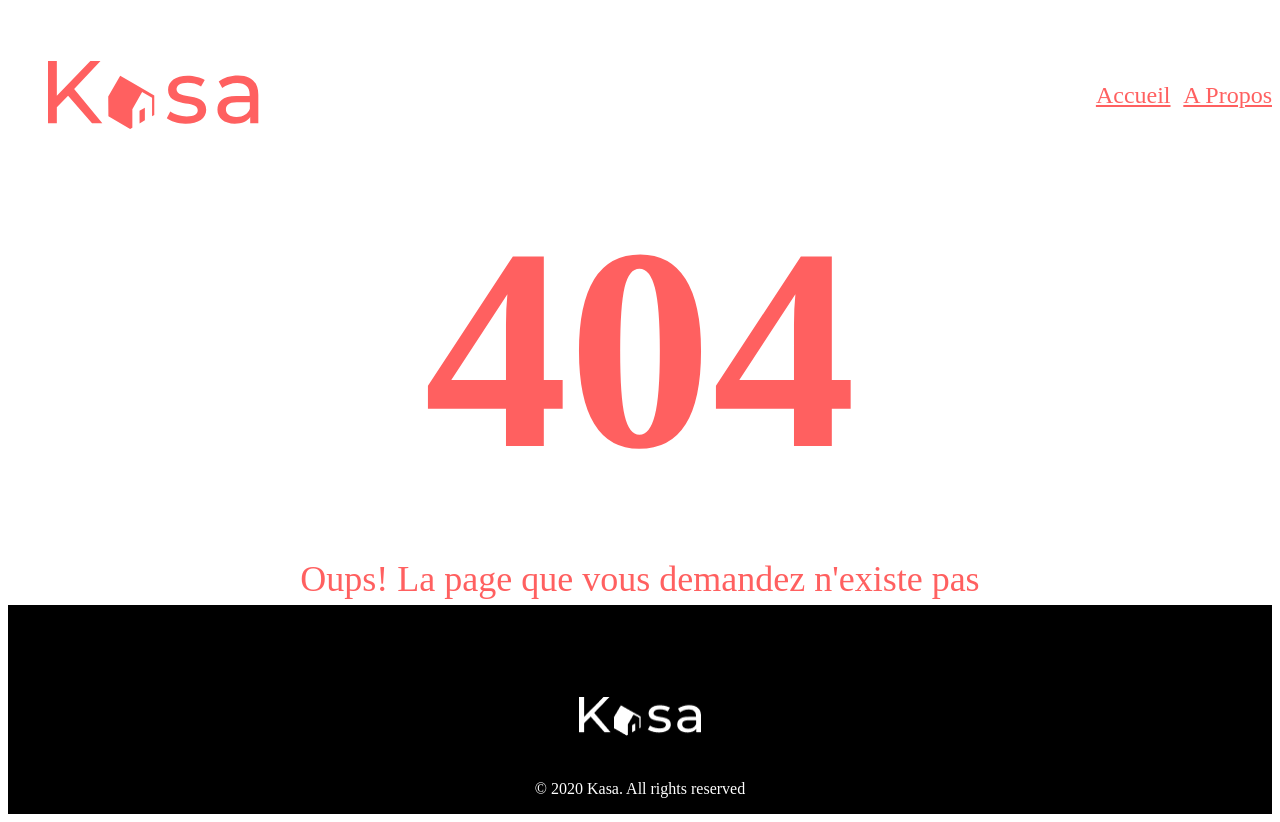
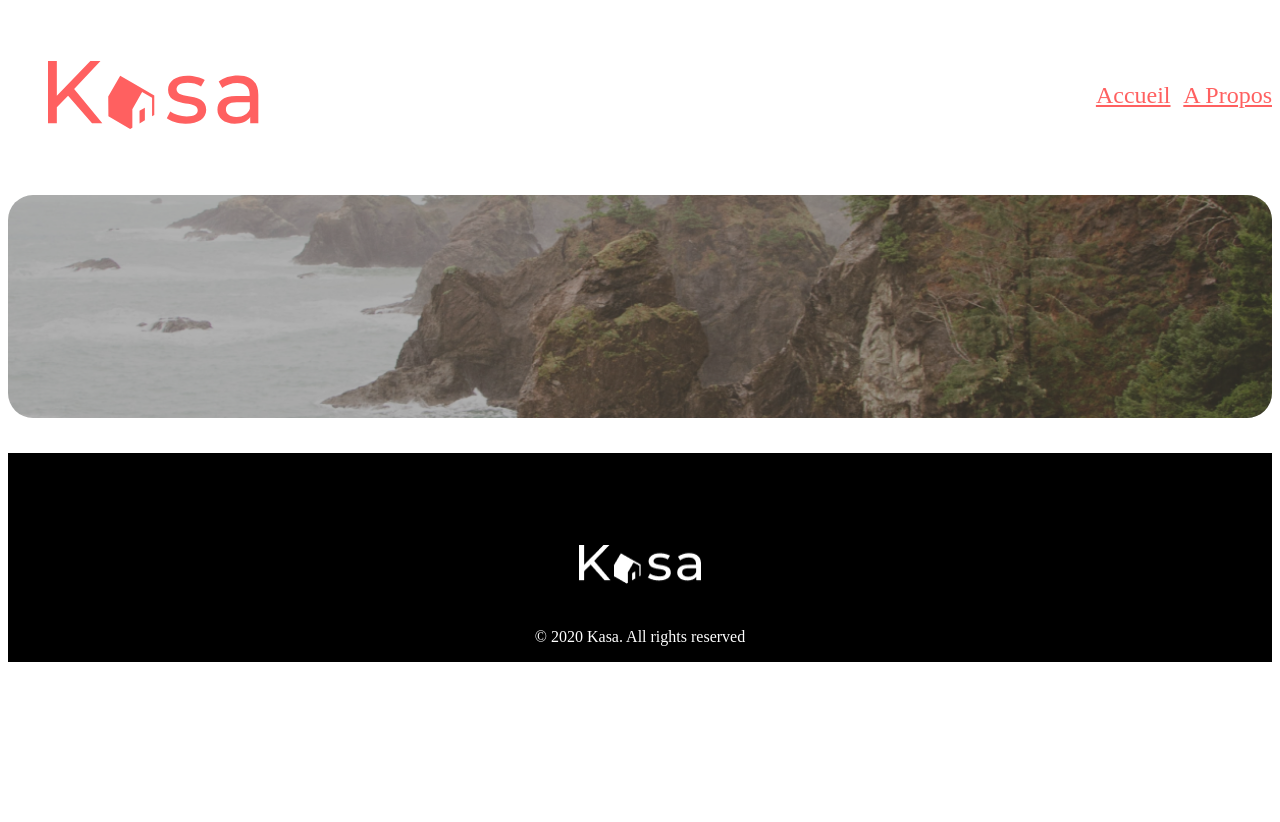
Before and after one commit to bahmanedadi/Projet8_kasa, a React (Create React App) app: page /about in a window 1280 px wide. Before the commit this address had no page. After the commit the page ends 800 px from the top, so only its background shows below. Built offline with nearby package versions, Linux system fonts and the light colour scheme.

Commit message:
création de About

```diff
--- a/src/App.js
+++ b/src/App.js
@@ -5,6 +5,7 @@ import Home from "./pages/Home/Home";
 import Error from "./pages/Error/Error";
 import Header from './components/Header/Header';
 import Footer from './components/Footer/Footer';
+import About from "./pages/About/About";
 
 
 const App = () => {
@@ -13,6 +14,7 @@ const App = () => {
       <Header />
       <Routes>
         <Route path="/" element={<Home />} />
+        <Route path="/about" element={<About />} />
         <Route path="*" element={<Error />} />
       </Routes>
       <Footer />
--- a/src/pages/About/About.js
+++ b/src/pages/About/About.js
@@ -0,0 +1,11 @@
+import Banner from "../../components/Banner/Banner";
+import imgHomeBanner from "../../assets/images/banner/homeBanner.png";
+
+    function About() {
+        return (
+            <div>
+                <Banner image={imgHomeBanner} />
+            </div>
+        )
+    }
+export default About;
--- a/src/pages/Home/Home.js
+++ b/src/pages/Home/Home.js
@@ -13,7 +13,7 @@ const Home = () => {
       <main>
         <Banner texte="Chez vous, partout et ailleurs" image={imgHomeBanner} />
         {
-            Data.map(({id,  title,  cover,  pictures})=>(
+            Data.map(({ title,  cover})=>(
                 <Card title={title} image={cover}/>
             )
             )
```
